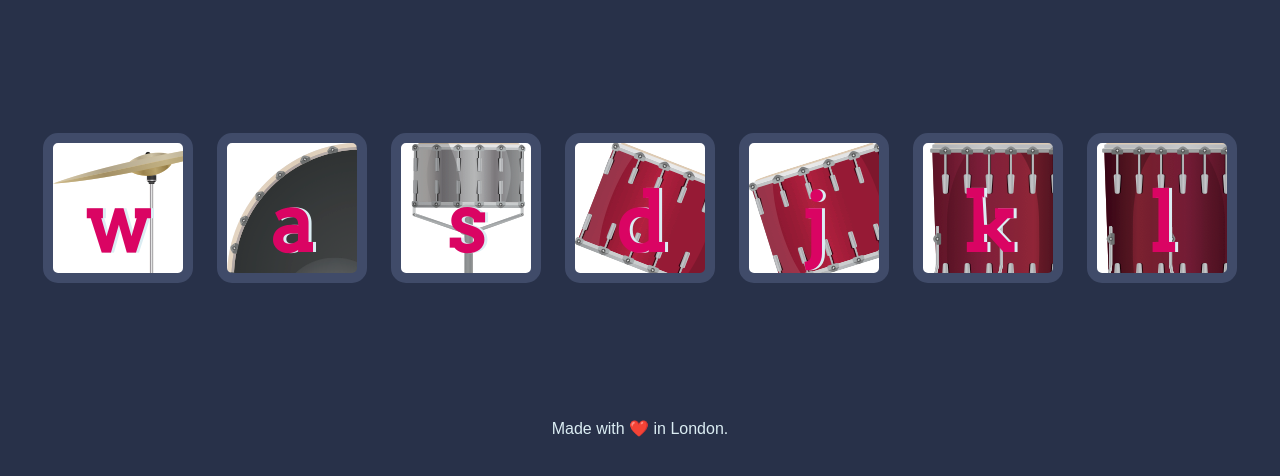
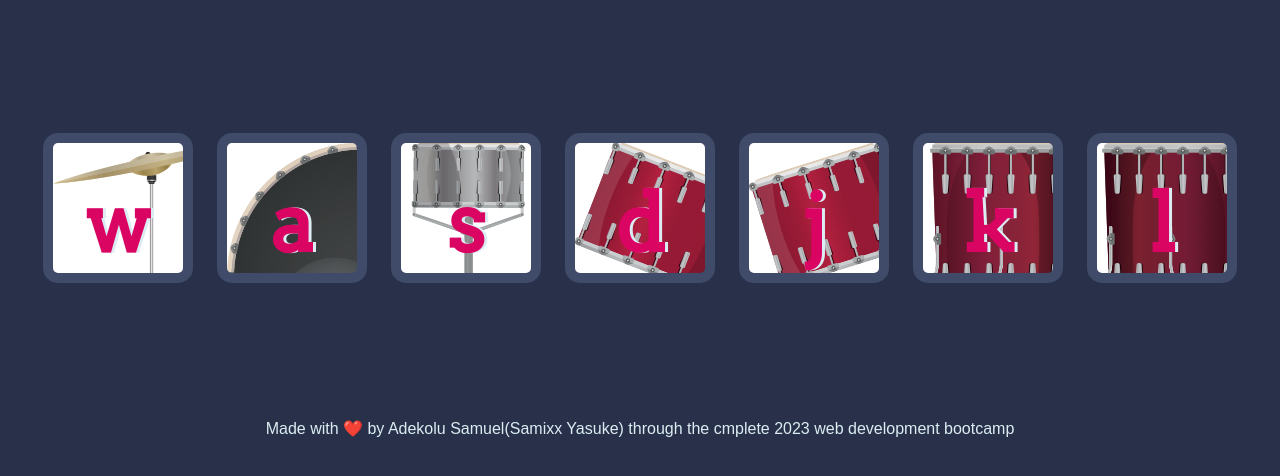
Before and after one commit to SamixYasuke/drumSetOnline-, a plain HTML site: page index.html in a window 1280 px wide. Shown: the part 156-632 px from the top of the page. Drawn offline with Linux system fonts and the light colour scheme.

Commit message:
Update index.html

```diff
--- a/index.html
+++ b/index.html
@@ -22,7 +22,7 @@
       <button class="l drum">l</button>
     </div>
 
-    <footer>Made with ❤️ in London.</footer>
+    <footer>Made with ❤️ by Adekolu Samuel(Samixx Yasuke) through the cmplete 2023 web development bootcamp</footer>
 
     <script src="index.js"></script>
   </body>
```
